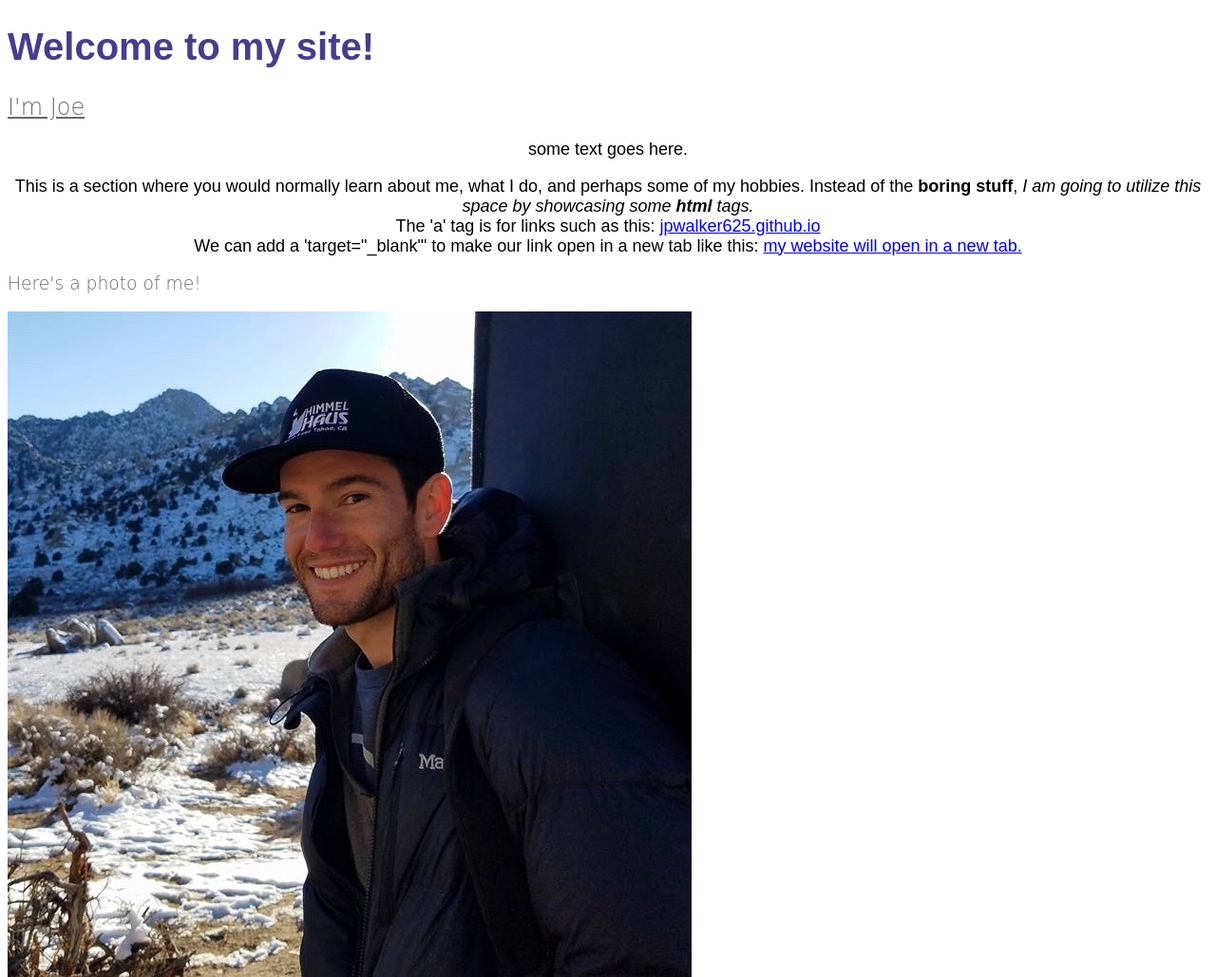
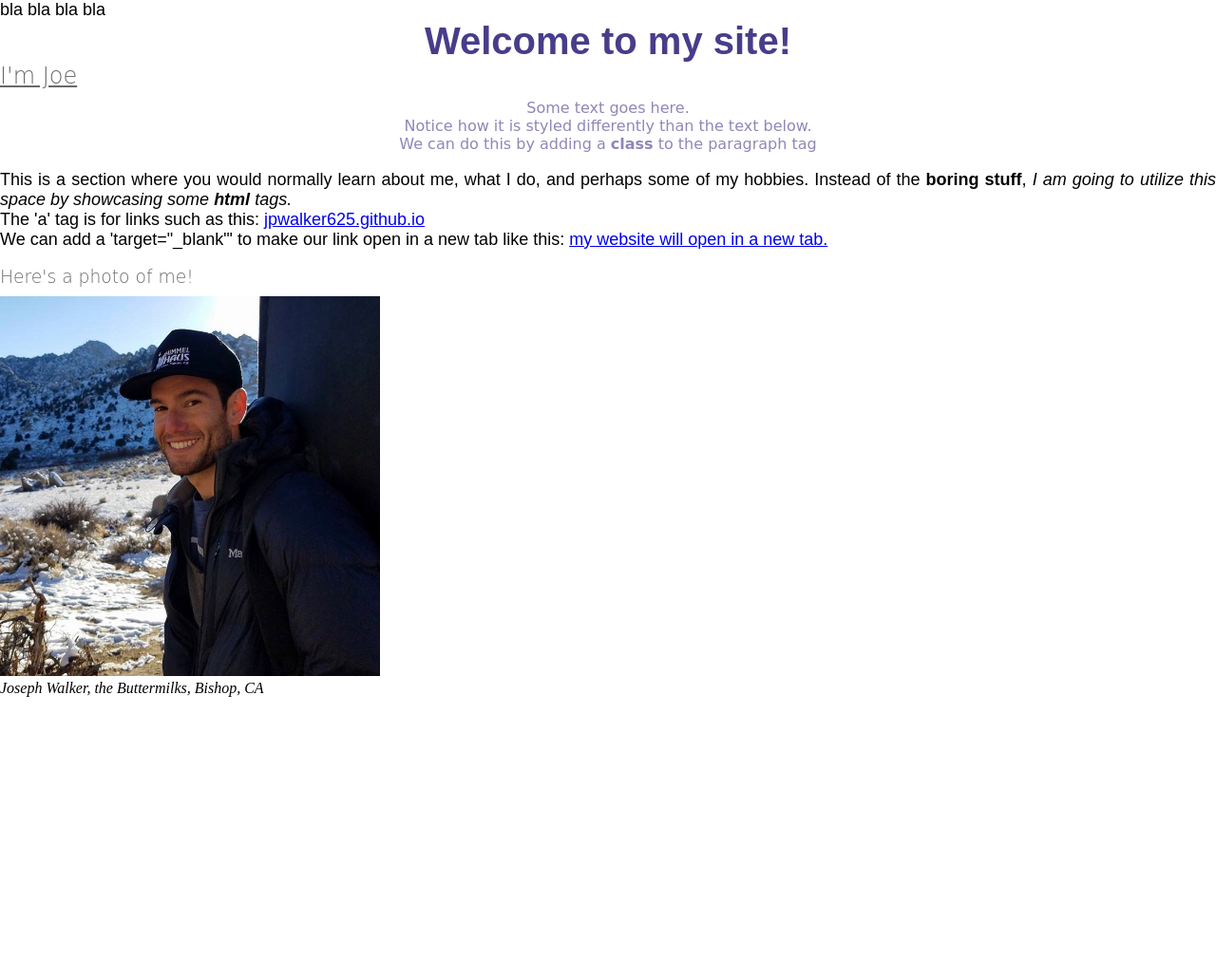
Before and after one commit to jpwalker625/Udemy, a plain HTML site: page Web Development/index.html in a window 1280 px wide. Shown: the whole page at 95% size. After the commit the page ends 800 px from the top, so only its background shows below. Drawn offline with Linux system fonts and the light colour scheme.

Commit message:
progress on web dev course

```diff
--- a/Web Development/index.html
+++ b/Web Development/index.html
@@ -5,23 +5,37 @@
         <link rel = "stylesheet" type = "text/css" href="style.css">
     </head>
 
+    <p class="main_text">
+    bla bla bla bla
+    </p>
+
     <body>
         <h1>Welcome to my site!</h1>
 
         <h2><u>I'm Joe</u></h2>
 
-        <P>
-            some text goes here.
+        <p class = 'intro_text'>
+            Some text goes here.
+            <br>Notice how it is styled differently than the text below. <br>
+            We can do this by adding a <strong>class</strong> to the paragraph tag
 
-        </P>
-        <p> This is a section where you would normally learn about me, what I do, and perhaps some of my hobbies. Instead of the <strong> boring stuff</strong>, <em>I am going to utilize this space by showcasing some <strong>html</strong> tags. </em>
+        </p>
+
+        <br>
+
+        <p class="main_text"> This is a section where you would normally learn about me, what I do, and perhaps some of my hobbies. Instead of the <strong> boring stuff</strong>, <em>I am going to utilize this space by showcasing some <strong>html</strong> tags. </em>
             <br> The 'a' tag is for links such as this: <a href="https://jpwalker625.github.io"> jpwalker625.github.io</a>
             <br> We can add a 'target="_blank"' to make our link open in a new tab like this: <a href= "https://jpwalker625.github.io" target="_blank"> my website will open in a new tab.</a>
 
         </p>
 
-    <h3>Here's a photo of me!</h3>
-    <img src="profile.jpg" alt="Author photo">
+        <br>
+
+        <h3>Here's a photo of me!</h3>
+
+        <img src="profile.jpg" width="400" height = "400" alt="Author photo">
+
+        <p class="author-text"> Joseph Walker, the Buttermilks, Bishop, CA</p>
 
     </body>
 
--- a/Web Development/style.css
+++ b/Web Development/style.css
@@ -1,22 +1,42 @@
+*{
+    margin: 0;
+    padding: 0;
+    box-sizing:border-box;
+
+}
+
 body {
     /* global formatting goes here */
 }
 
 
 h1 {
-    color: darkslateblue;
+    color: #473d8a;
     font-size: 40px;
     font-family: sans-serif;
+    text-align: center
 }
 
 /*settings can be applied to multiple tags at the same time*/
 h2, h3 {
     color:dimgray;
     font-family: cursive;
-    font-weight:lighter
+    font-weight:lighter;
+    margin-bottom: 10px;
 }
-P {
+.main_text {
     font-size: 18PX;
-    text-align:center;
+    text-align:justify;
     font-family:sans-serif;
 }
+
+.intro_text {
+    font-family: cursive;
+    color: rgba(71, 61, 138, 0.61);
+    text-align: center
+}
+
+.author-text {
+    font-size: 16px;
+    font-style: italic;
+}
```
Also changed, not shown: Web Development/notes.txt (added, +27 -0 lines).
